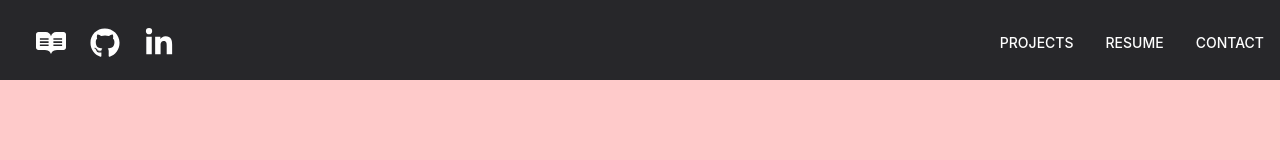
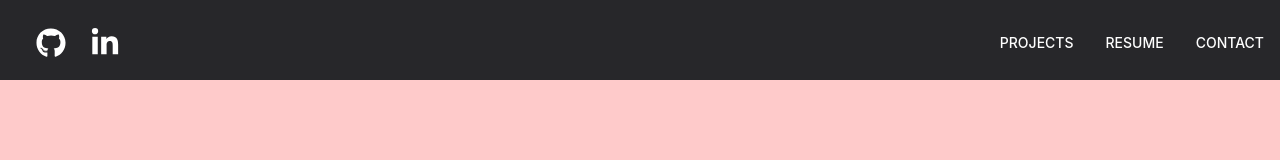
Before and after one commit to laurawillson/react-portfolio, a React (Create React App) app: page / in a window 1280 px wide. Shown: the top 160 px of the page. Built offline with nearby package versions, Linux system fonts and the light colour scheme.

Commit message:
setup gh-pages

```diff
--- a/src/components/NavbarComponent.js
+++ b/src/components/NavbarComponent.js
@@ -1,5 +1,5 @@
 import { useState } from "react"
-import { FaLinkedinIn, FaGithub, FaReadme } from "react-icons/fa"
+import { FaGithub, FaLinkedinIn } from "react-icons/fa"
 
 export default function NavbarComponent(){
     const navItems =[
@@ -36,9 +36,6 @@ export default function NavbarComponent(){
                 </button>
 
                 <div className="mobile-icons-container flex align-middle text-3xl text-white">
-                    <a href="#RESUME" className="ml-4 p-1">
-                        <FaReadme/>
-                    </a>
                     <a href="https://github.com/laurawillson" target="_blank" rel="noopener noreferrer" className=" ml-4 p-1">
                         <FaGithub/>
                     </a>
```
Also changed, not shown: src/components/BodyContentComponent.js (+6 -5 lines).
